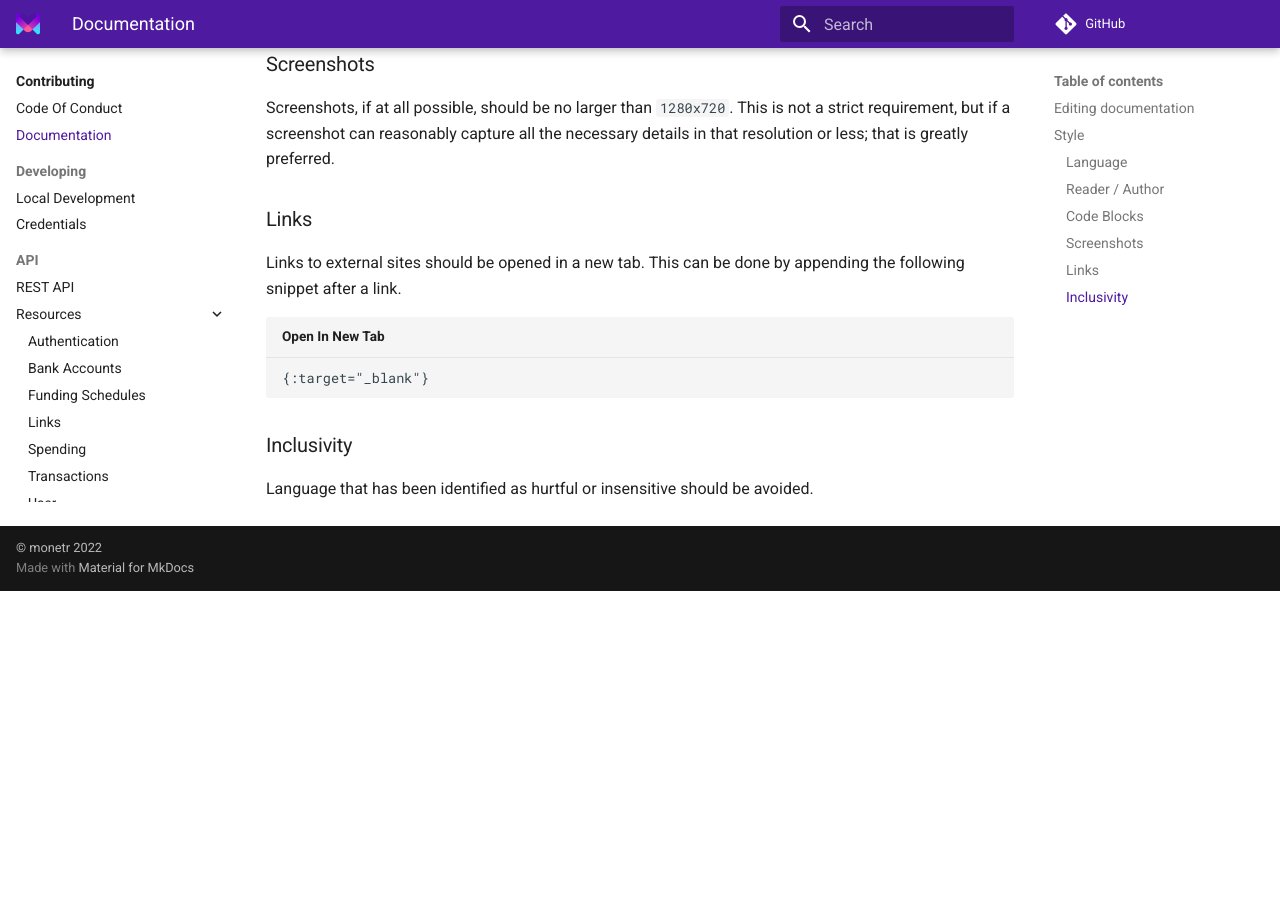
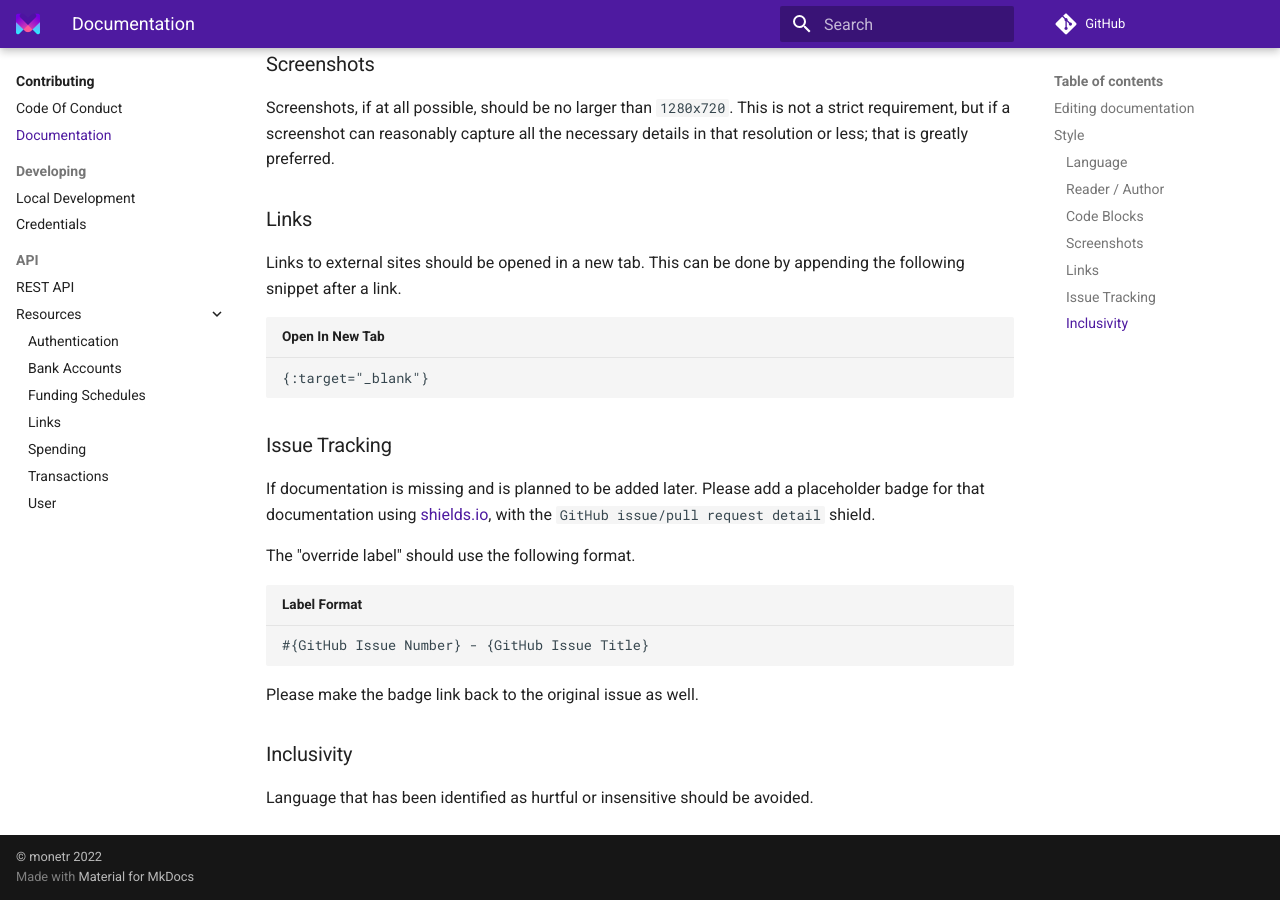
Before and after one commit to aceholder001/monetr, an MkDocs documentation site: the page built from docs/developing/documentation.md, in a window 1280 px wide and 900 px high, scrolled down 1537 px. Built offline with MkDocs 1.6.1 and Material for MkDocs 9.7.7, drawn with Linux system fonts in a browser that asks for light colours; comment, search, counter and statistics services are not loaded; before the commit the page ends 2128 px from its top, so only the background shows below that.

Commit message:
chore(docs): Reference github issues for missing documentation.

````diff
--- a/docs/developing/documentation.md
+++ b/docs/developing/documentation.md
@@ -68,6 +68,19 @@ Links to external sites should be opened in a new tab. This can be done by appen
 {:target="_blank"}
 ```
 
+### Issue Tracking
+
+If documentation is missing and is planned to be added later. Please add a placeholder badge for that documentation
+using [shields.io](https://shields.io/category/issue-tracking), with the `GitHub issue/pull request detail` shield.
+
+The "override label" should use the following format.
+
+```text title="Label Format"
+#{GitHub Issue Number} - {GitHub Issue Title}
+```
+
+Please make the badge link back to the original issue as well.
+
 ### Inclusivity
 
 Language that has been identified as hurtful or insensitive should be avoided.
````
Also changed, not shown: docs/developing/credentials.md (+9 -1 lines).
